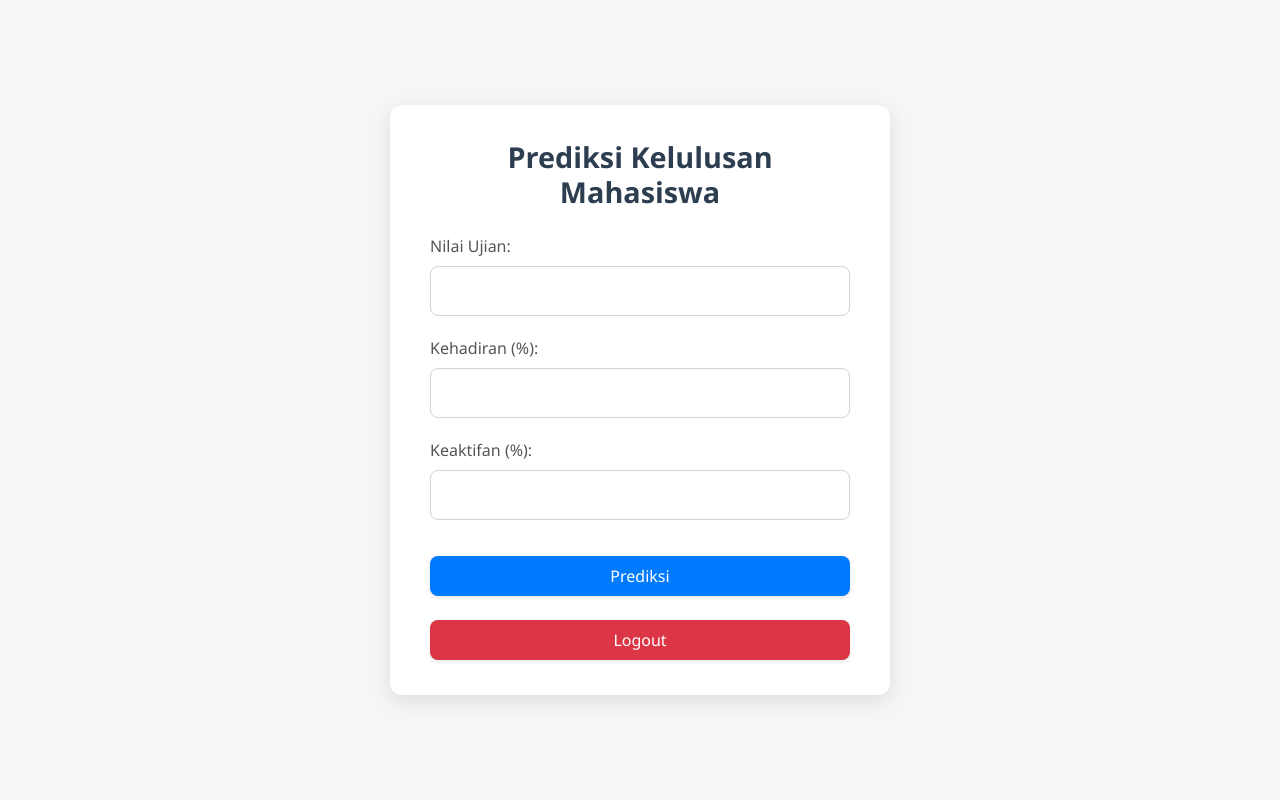
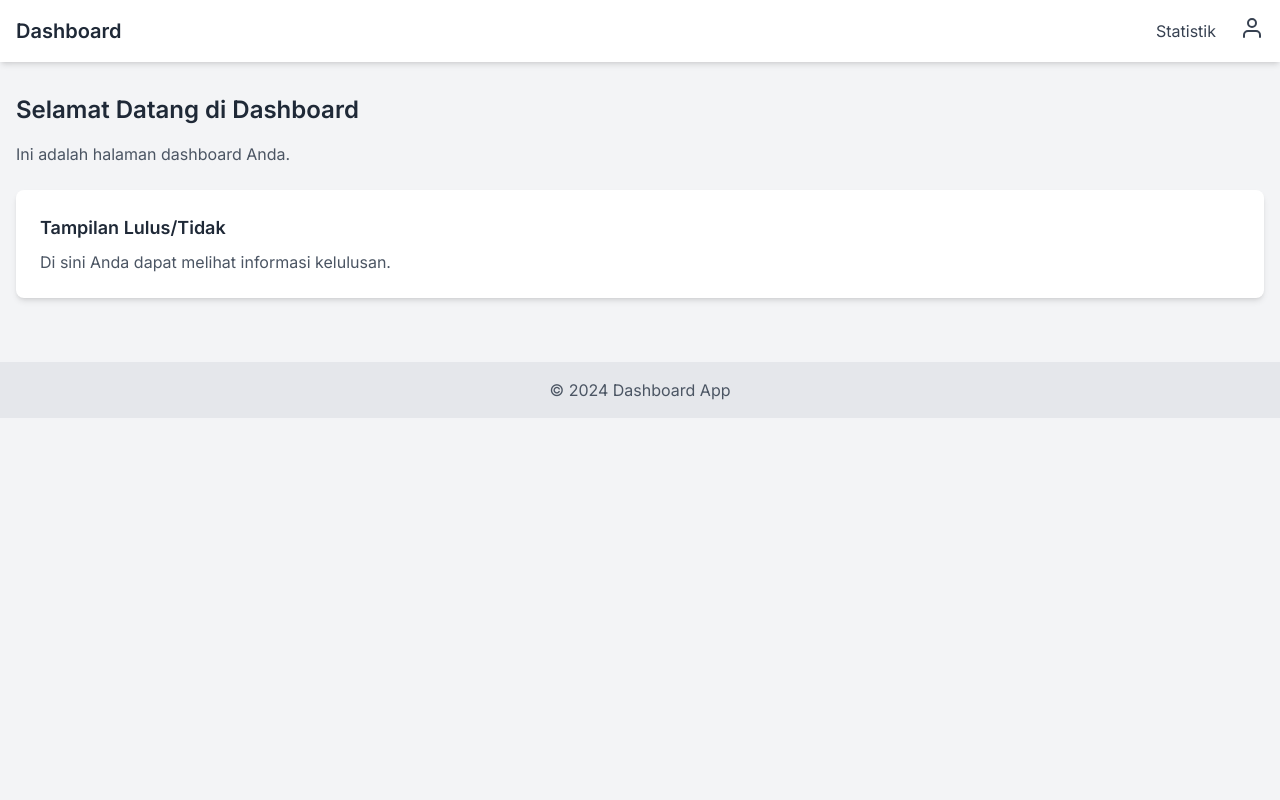
Before and after one commit to rizaledc/PASD-Kelompok-WeCan, a Flask app: page / in a window 1280 px wide. Run offline with Flask 3, Linux system fonts and the light colour scheme; the visitor is signed in with stand-in values (Sample User, id 1); some libraries are stand-ins or nearby versions.

Commit message:
Penambahan header

```diff
--- a/app/templates/dashboard.html
+++ b/app/templates/dashboard.html
@@ -3,46 +3,65 @@
 <head>
     <meta charset="UTF-8">
     <meta name="viewport" content="width=device-width, initial-scale=1.0">
-    <title>Prediksi Kelulusan Mahasiswa</title>
-    <link href="https://cdn.jsdelivr.net/npm/bootstrap@5.1.3/dist/css/bootstrap.min.css" rel="stylesheet">
-    <link rel="stylesheet" href="{{ url_for('static', filename='css/style.css') }}">
+    <title>Dashboard Header</title>
+    <script src="https://cdn.tailwindcss.com"></script>
+    <link href="https://fonts.googleapis.com/css2?family=Inter:wght@400;600;700&display=swap" rel="stylesheet">
+    <style>
+        body {
+            font-family: 'Inter', sans-serif;
+        }
+    </style>
 </head>
-<body>
+<body class="bg-gray-100">
+    <header class="bg-white shadow-md py-4">
+        <div class="container mx-auto px-4 flex justify-between items-center">
+            <h1 class="text-xl font-semibold text-gray-800">Dashboard</h1>
+            <nav class="space-x-6 flex items-center relative">
+                <a href="#" class="text-gray-700 hover:text-blue-600 transition duration-300">Statistik</a>
+                <div class="relative">
+                    <button id="profile-btn" class="text-gray-700 hover:text-blue-600 transition duration-300 focus:outline-none">
+                        <svg xmlns="http://www.w3.org/2000/svg" width="24" height="24" viewBox="0 0 24 24" fill="none" stroke="currentColor" stroke-width="2" stroke-linecap="round" stroke-linejoin="round"><path d="M20 21v-2a4 4 0 0 0-4-4H8a4 4 0 0 0-4 4v2"></path><circle cx="12" cy="7" r="4"></circle></svg>
+                    </button>
+                    <div id="profile-dropdown" class="absolute right-0 mt-2 bg-white rounded-md shadow-lg w-48 hidden">
+                        <div class="py-1">
+                            <a href="#" class="block px-4 py-2 text-gray-800 hover:bg-gray-100 transition duration-300">Tampilan Profil</a>
+                            <a href="#" class="block px-4 py-2 text-red-600 hover:bg-gray-100 transition duration-300 font-semibold">Logout</a>
+                        </div>
+                    </div>
+                </div>
+            </nav>
+        </div>
+    </header>
 
-    <div class="container-custom">
-        <div class="card-custom">
-            <h1 class="mb-4">Prediksi Kelulusan Mahasiswa</h1>
-            <form method="POST" action="{{ url_for('predict') }}">
-                <div class="mb-3">
-                    <label for="nilai_ujian" class="form-label">Nilai Ujian:</label>
-                    <input type="number" name="nilai_ujian" class="form-control" required>
-                </div>
+    <main class="container mx-auto px-4 py-8">
+        <h2 class="text-2xl font-semibold text-gray-800 mb-4">Selamat Datang di Dashboard</h2>
+        <p class="text-gray-600 mb-6">Ini adalah halaman dashboard Anda.</p>
 
-                <div class="mb-3">
-                    <label for="kehadiran" class="form-label">Kehadiran (%):</label>
-                    <input type="number" name="kehadiran" class="form-control" required>
-                </div>
+        <div class="bg-white rounded-lg shadow-md p-6">
+            <h3 class="text-lg font-semibold text-gray-800 mb-2">Tampilan Lulus/Tidak</h3>
+            <p class="text-gray-600">Di sini Anda dapat melihat informasi kelulusan.</p>
+            </div>
+    </main>
 
-                <div class="mb-3">
-                    <label for="keaktifan" class="form-label">Keaktifan (%):</label>
-                    <input type="number" name="keaktifan" class="form-control" required>
-                </div>
+    <footer class="bg-gray-200 py-4 mt-8">
+        <div class="container mx-auto px-4 text-center text-gray-600">
+            &copy; 2024 Dashboard App
+        </div>
+    </footer>
 
-                <button type="submit" class="btn btn-primary-custom w-100 py-2 mt-3">Prediksi</button>
-            </form>
+    <script>
+        const profileBtn = document.getElementById('profile-btn');
+        const profileDropdown = document.getElementById('profile-dropdown');
 
-            {% if result %}
-                <div class="alert-custom mt-4 text-center">
-                    <strong>Hasil Prediksi: </strong>{{ result }}
-                </div>
-            {% endif %}
+        profileBtn.addEventListener('click', () => {
+            profileDropdown.classList.toggle('hidden');
+        });
 
-            <form action="{{ url_for('logout') }}" method="POST" class="mt-4">
-                <button type="submit" class="btn btn-danger-custom w-100 py-2">Logout</button>
-            </form>
-        </div>
-    </div>
-
-    <script src="https://cdn.jsdelivr.net/npm/bootstrap@5.1.3/dist/js/bootstrap.bundle.min.js"></script>
+        document.addEventListener('click', (event) => {
+            if (!profileDropdown.contains(event.target) && !profileBtn.contains(event.target)) {
+                profileDropdown.classList.add('hidden');
+            }
+        });
+    </script>
 </body>
 </html>
```
Also changed, not shown: app/routes.py (line endings or trailing spaces).
